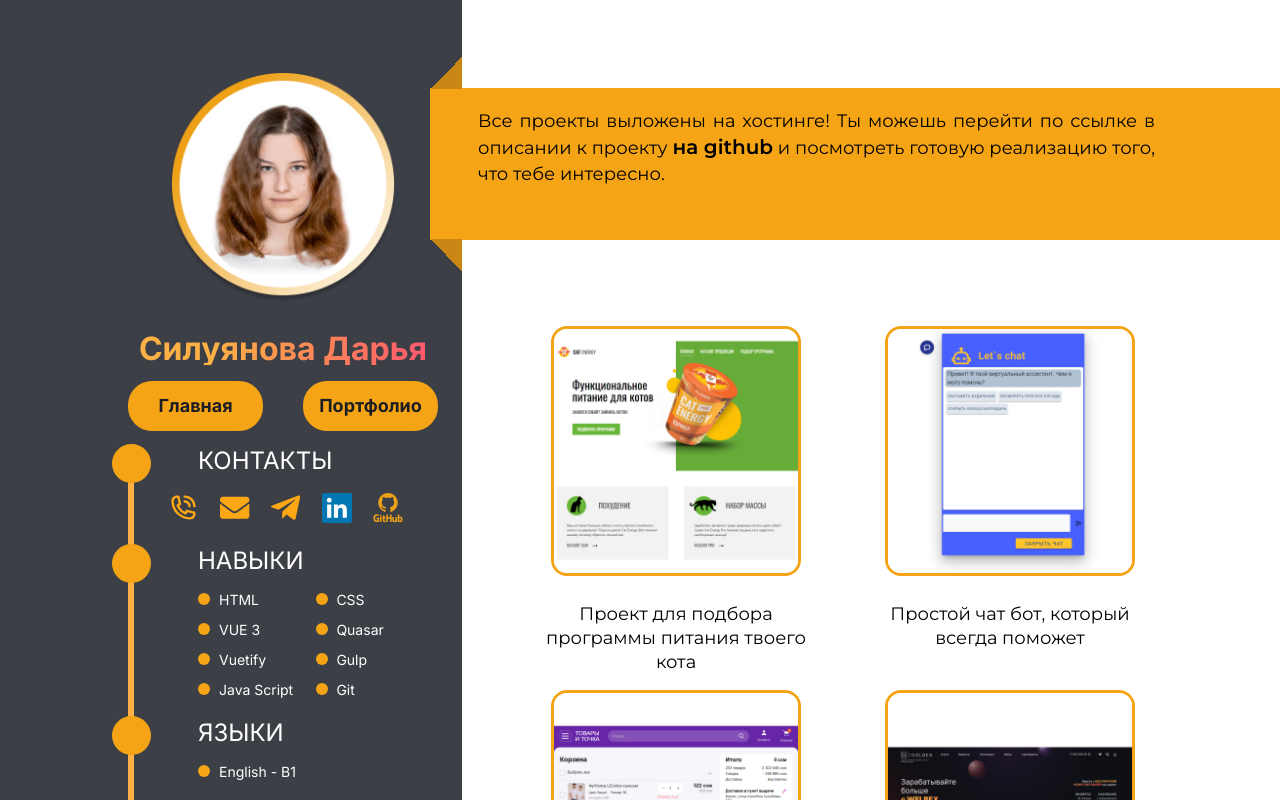
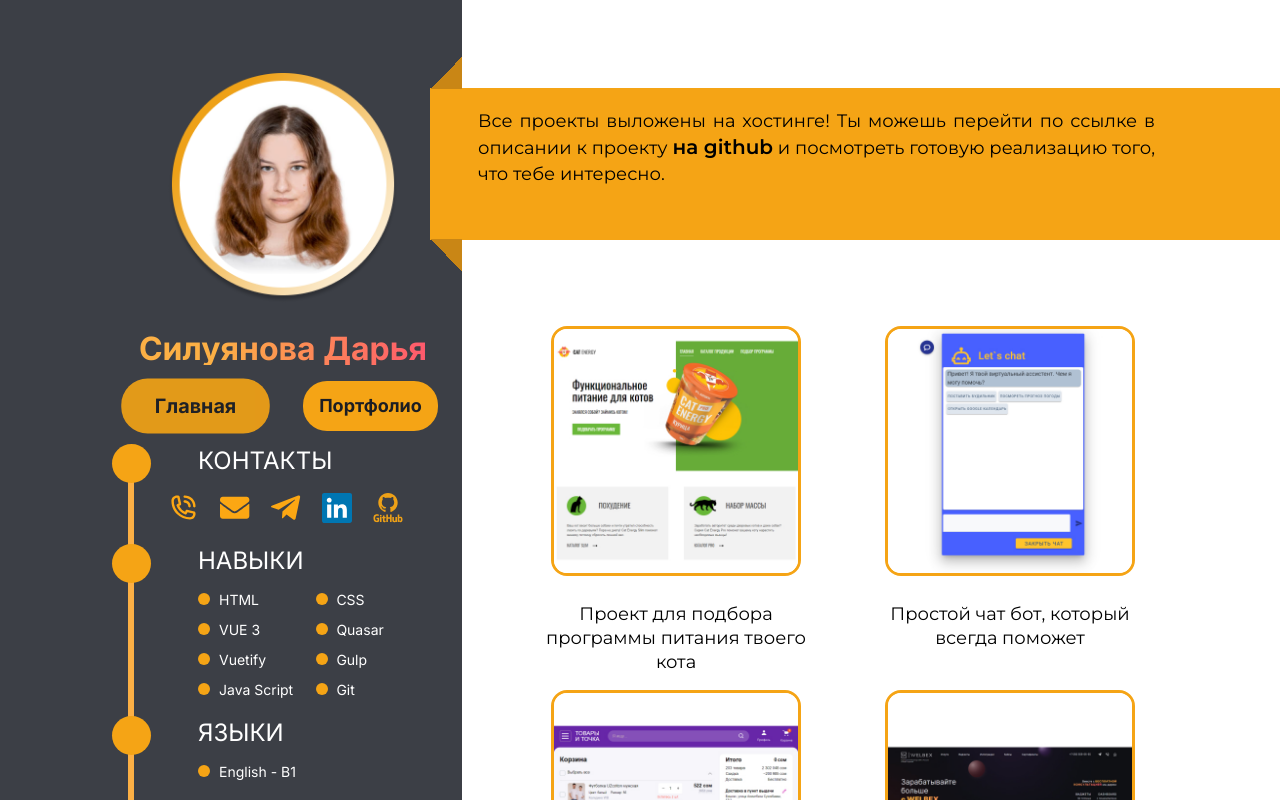
Before and after one commit to DariaSiluyanova/resume-react, a React (Create React App) app: page /portfolio in a window 1280 px wide. In both pictures the pointer is over the item "Главная". Shown: the top 800 px of the page. Built offline with nearby package versions, Linux system fonts and the light colour scheme.

Commit message:
добавила интерактивности на кнопки

```diff
--- a/src/components/blocks/ContactItem.jsx
+++ b/src/components/blocks/ContactItem.jsx
@@ -4,7 +4,7 @@ export default function ContactItem({ href, src, alt, id}) {
   return (
     <li className="contacts-list__item" key={id}>
       <a href={href}>
-      <img className="icon-contacts" src={src} alt={alt} />
+        <img className="icon-contacts" src={src} alt={alt} />
       </a>
     </li>
   )
--- a/src/scss/blocks/_portfolio.scss
+++ b/src/scss/blocks/_portfolio.scss
@@ -3,7 +3,7 @@
 .portfolio{
     display: flex;
     flex-wrap: wrap;
-    padding: 24px 120px 0 64px;
+    padding: 24px 120px 30px 64px;
     justify-content: space-between;
 
     @media (max-width: 992px) {
--- a/src/scss/blocks/_side-info.scss
+++ b/src/scss/blocks/_side-info.scss
@@ -146,6 +146,11 @@
     }
 }
 
+.nav__item:hover {
+    transform: scale(1.1, 1.1);
+    opacity: 0.9;
+}
+
 .nav__item.active {
     background-color: var(--main-page-color);
 }
@@ -185,6 +190,10 @@
     @media (max-width: 576px) {
         margin: 0;
     }
+}
+
+.icon-contacts:hover {
+    transform: scale(1.2, 1.2);
 }
 
 .skills__list,
```
